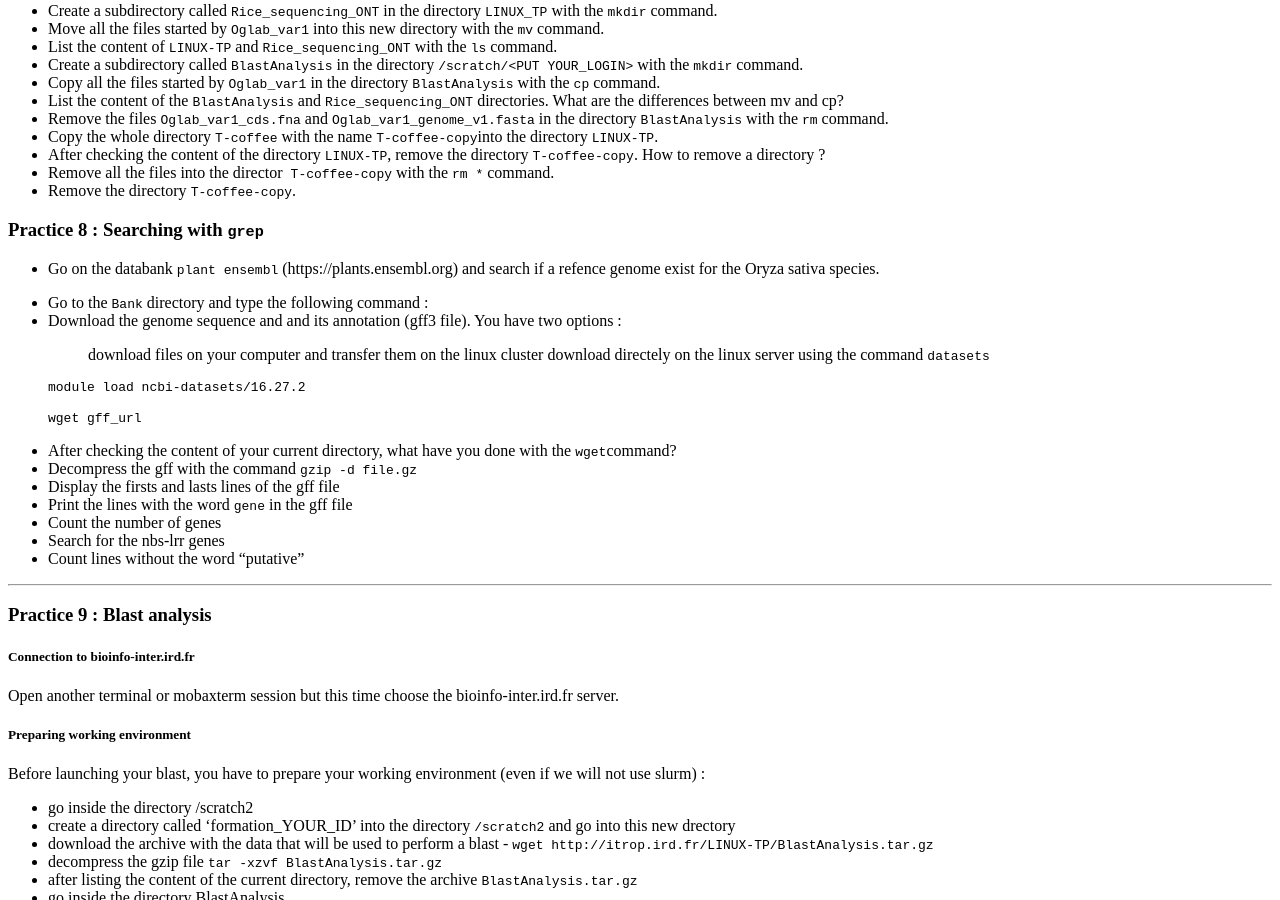
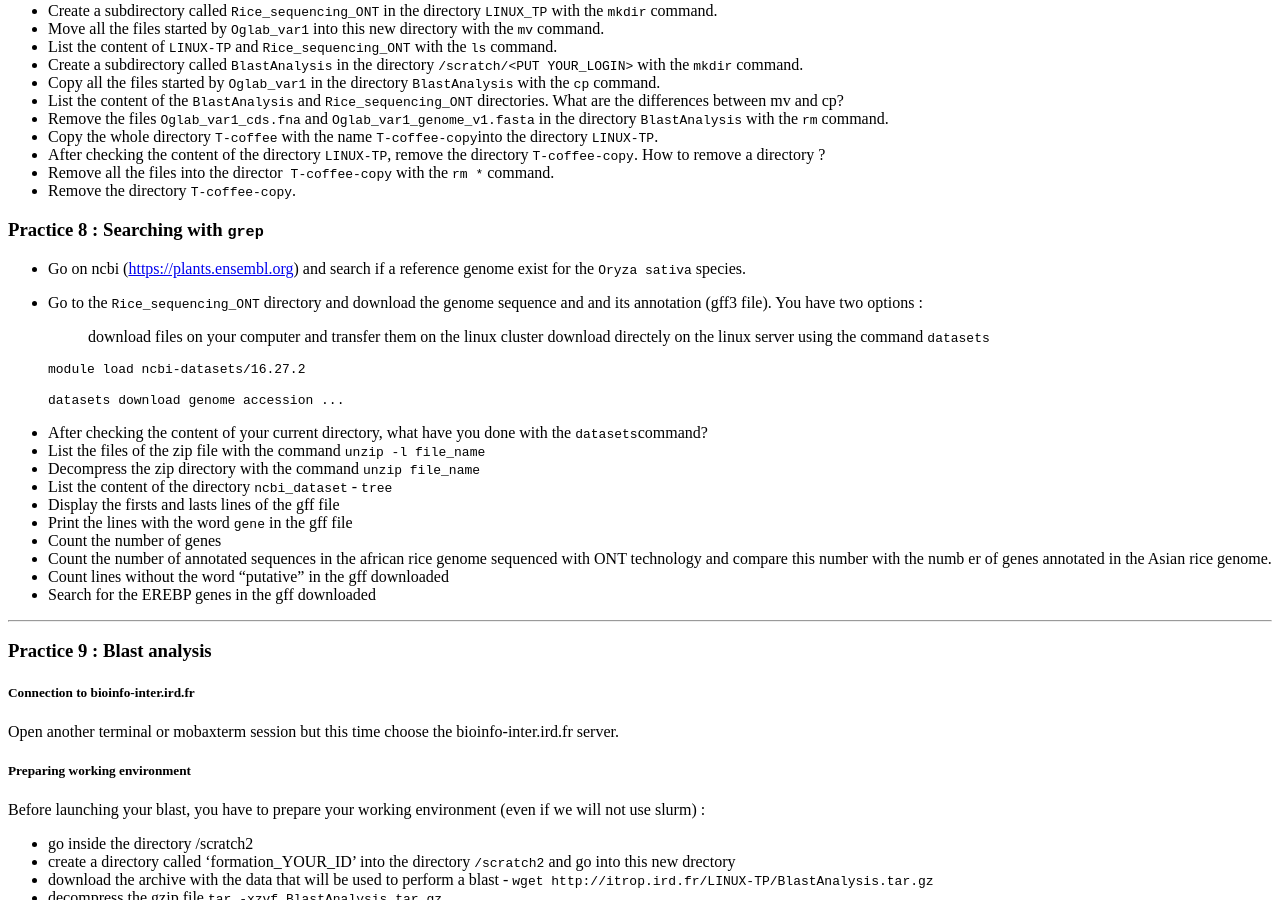
Before and after one commit to wave-centre/cibig, a Jekyll site: the page built from docs/course_materials/LINUX1/linux1_PRACTICE.md, in a window 1280 px wide and 900 px high, scrolled down 3495 px. Built offline with Jekyll 4.4.1, drawn with Linux system fonts in a browser that asks for light colours; our own code applies the rules of GitHub Pages for plain Markdown files.

Commit message:
Update linux1_PRACTICE.md

```diff
--- a/docs/course_materials/LINUX1/linux1_PRACTICE.md
+++ b/docs/course_materials/LINUX1/linux1_PRACTICE.md
@@ -275,29 +275,29 @@ We will prepare our blast analysis performed after by creating directory and mov
 * Remove the directory `T-coffee-copy`.
 
 
-
-
 <a name="practice-8"></a>
 
 ### Practice 8 : Searching with `grep`
 
-* Go on the databank `plant ensembl` (https://plants.ensembl.org) and search if a refence genome exist for the Oryza sativa species.
+* Go on ncbi ([https://plants.ensembl.org](https://www.ncbi.nlm.nih.gov/)) and search if a reference genome exist for the `Oryza sativa` species.
 
-* Go to the `Bank` directory and type the following command :
-* Download the genome sequence and and its annotation (gff3 file). You have two options :
+* Go to the `Rice_sequencing_ONT` directory and download the genome sequence and and its annotation (gff3 file). You have two options :
 > download files on your computer and transfer them on the linux cluster
 > download directely on the linux server using the command `datasets`
+
 {% highlight bash %}module load ncbi-datasets/16.27.2{% endhighlight %}
+{% highlight bash %}datasets download genome accession ... {% endhighlight %}
 
-{% highlight bash %}wget gff_url{% endhighlight %}
-
-* After checking the content of your current directory, what have you done with the `wget`command?
-* Decompress the gff with the command `gzip -d file.gz`
+* After checking the content of your current directory, what have you done with the `datasets`command?
+* List the files of the zip file with the command `unzip -l file_name`
+* Decompress the zip directory with the command `unzip file_name`
+* List the content of the directory `ncbi_dataset` - `tree`
 * Display the firsts and lasts lines of the gff file
 * Print the lines with the word `gene` in the gff file
 * Count the number of genes
-* Search for the nbs-lrr genes
-* Count lines without the word "putative"
+* Count the number of annotated sequences in the african rice genome sequenced with ONT technology and compare this number with the numb er of genes annotated in the Asian rice genome.
+* Count lines without the word "putative" in the gff downloaded
+* Search for the EREBP genes in the gff downloaded
 
 -----------------------
 
```
